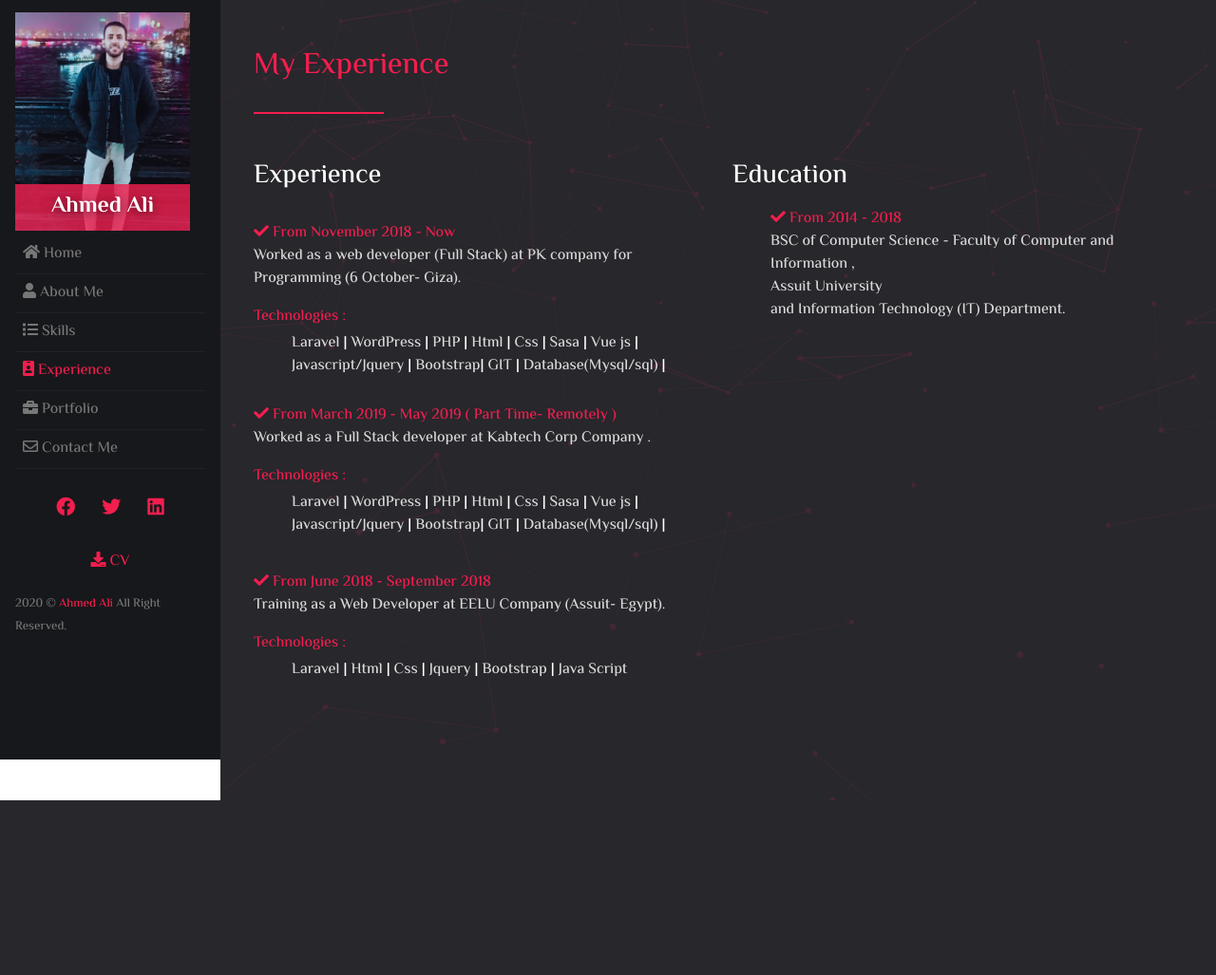
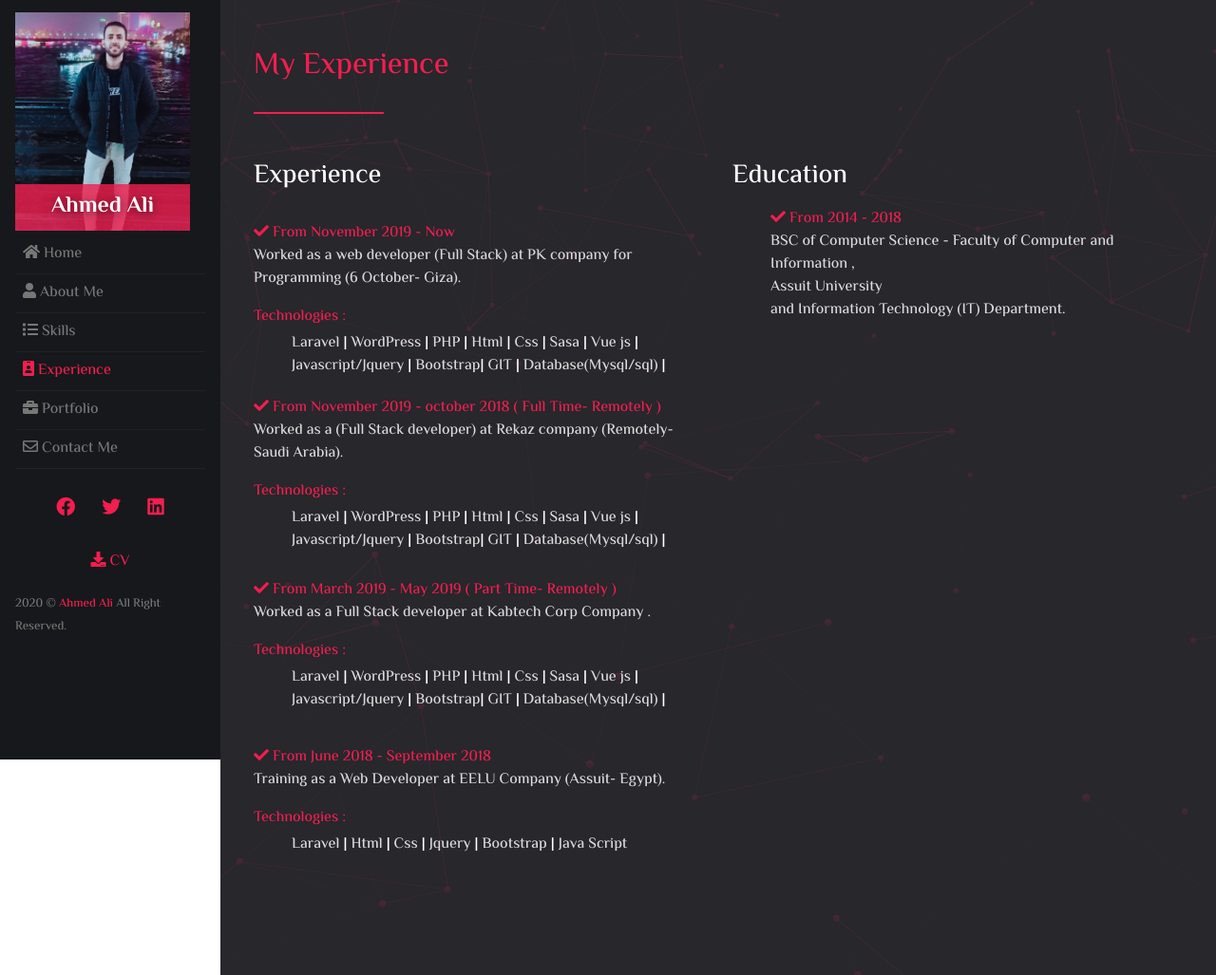
Before and after one commit to AhmedAliSayed13/myportfolio, a PHP site: page /experience.php in a window 1280 px wide. Shown: the whole page at 95% size. Before the commit the page ends 843 px from the top, so only its background shows below. Run offline with PHP 8.4, Linux system fonts and the light colour scheme.

Commit message:
lmg imgase

```diff
--- a/experience.php
+++ b/experience.php
@@ -111,9 +111,28 @@
                     <h3>Experience</h3>
                     <ul class="resume">
                         <li class="py-2">
-                            <span><i class="fa fa-check"></i>  From November 2018 - Now </span>
+                            <span><i class="fa fa-check"></i>  From November 2019 - Now </span>
                             <p>Worked  as  a web developer (Full Stack) at  PK company for Programming
                                 (6 October- Giza).</p>
+                            <span class="d-block">Technologies :</span>
+                            <ul class="py-1 Technologies">
+                                <li>Laravel</li> |
+                                <li>WordPress</li> |
+                                <li>PHP</li> |
+                                <li>Html</li> |
+                                <li>Css</li> |
+                                <li>Sasa</li> |
+                                <li>Vue js</li> |
+                                <li>Javascript/Jquery</li> |
+                                <li>Bootstrap</li>|
+                                <li>GIT</li> |
+                                <li>Database(Mysql/sql)</li> |
+                            </ul>
+                        </li>
+                        <li class="py-2">
+                            <span><i class="fa fa-check"></i>  From November 2019 - october 2018 ( Full Time- Remotely )</span>
+                            <p>Worked as a (Full Stack developer) at  Rekaz company
+                                (Remotely- Saudi Arabia).</p>
                             <span class="d-block">Technologies :</span>
                             <ul class="py-1 Technologies">
                                 <li>Laravel</li> |
```
Also changed, not shown: imgs/portfolio/lms/1.png (added), imgs/portfolio/lms/10.png (added), imgs/portfolio/lms/11.png (added), imgs/portfolio/lms/3.png (added), imgs/portfolio/lms/4.png (added), imgs/portfolio/lms/5.png (added), imgs/portfolio/lms/6.png (added), imgs/portfolio/lms/7.png (added), imgs/portfolio/lms/8.png (added), imgs/portfolio/lms/9.png (added), 1 other file.
